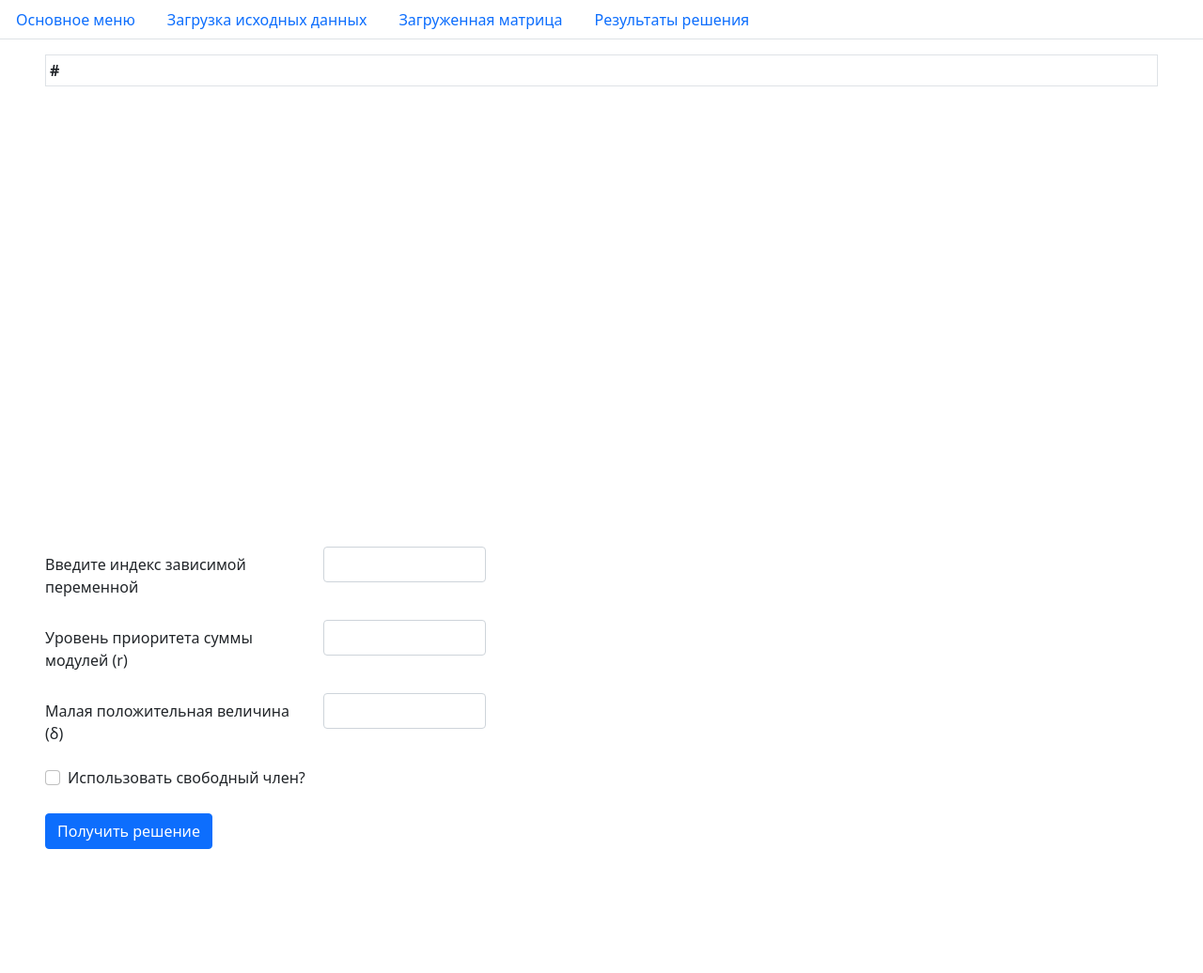
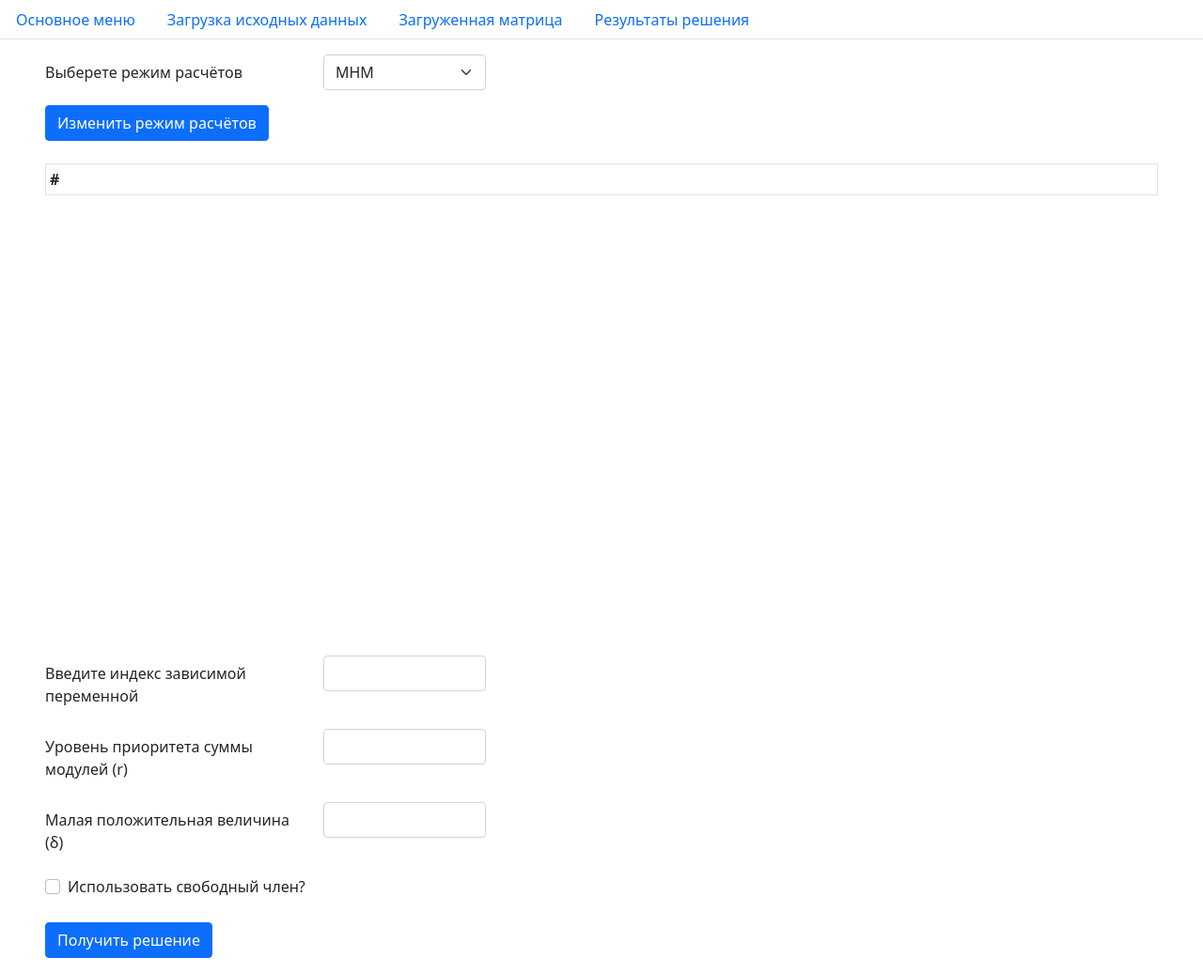
Before and after one commit to onebadman/NKSP, a Flask app: template templates/data.html in a window 1280 px wide. Shown: the whole page at 94% size. Before the commit the page ends 904 px from the top, so only its background shows below. Run offline with Flask 2, Linux system fonts and the light colour scheme; the template is opened without the code that fills it: most values are stand-ins (such as "Sample title", 1, 10 or a date in 2020); lists and menus that the app fills with data are empty.

Commit message:
NKSP-32 Добавить на экране манипуляции с данными форму для выбора режима расчетов.

```diff
--- a/templates/data.html
+++ b/templates/data.html
@@ -4,9 +4,27 @@
 {% block content %}
 
   {% if meta_data.load_data %}
+    <form action="/form/change-mode" method="post" name="changeMode">
+      <div class="row align-items-start">
+        <div class="row mb-3">
+          <label class="col-sm-3 col-form-label">Выберете режим расчётов</label>
+          <div class="col-sm-2">
+            <select class="form-select" aria-label="Default select example" name="mode">
+              <option selected value="mode_mnm">МНМ</option>
+              <option value="mode_mao">МАО</option>
+            </select>
+          </div>
+        </div>
+      </div>
+      <button type="submit" class="btn btn-primary">Изменить режим расчётов</button>
+    </form>
+
+    <br>
+
     {{ render_table_load_data(meta_data) }}
 
     <br>
+
     <form action="/form/data" method="post" name="setData">
       <div class="row align-items-start">
         <div class="row mb-3">
```
